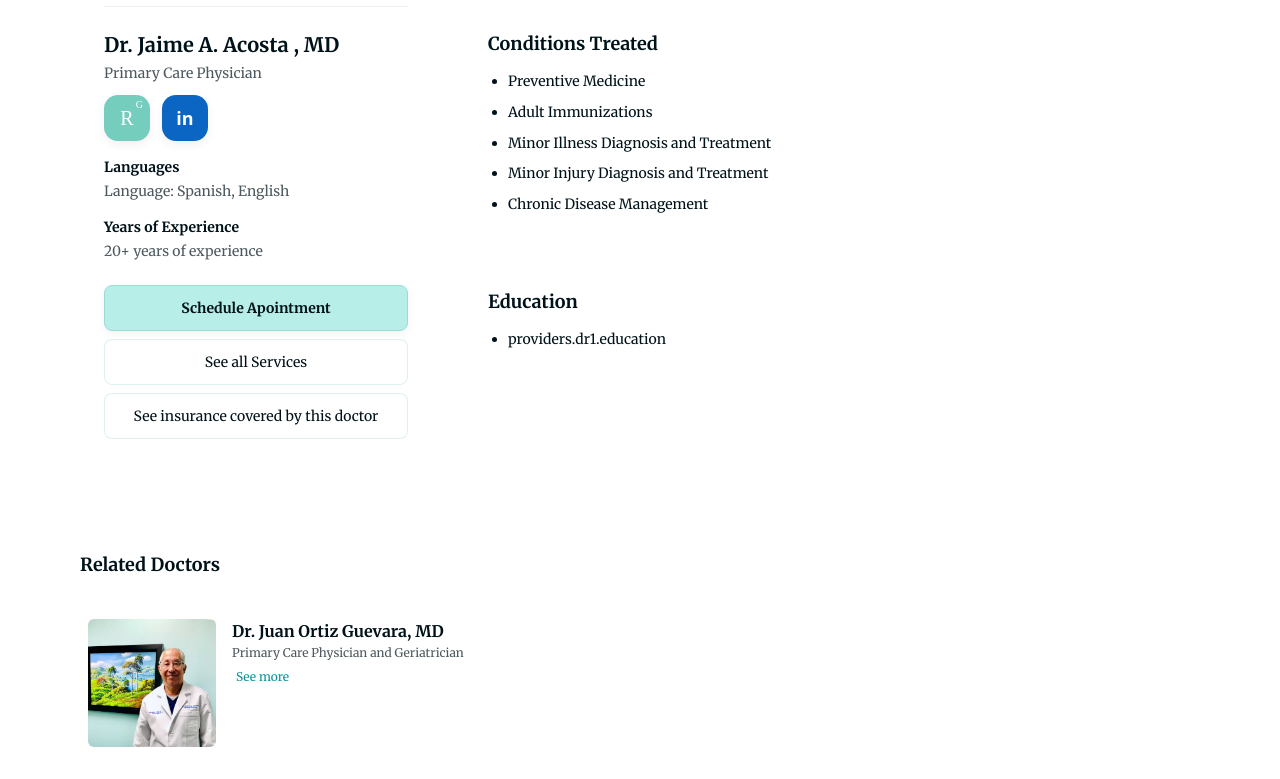
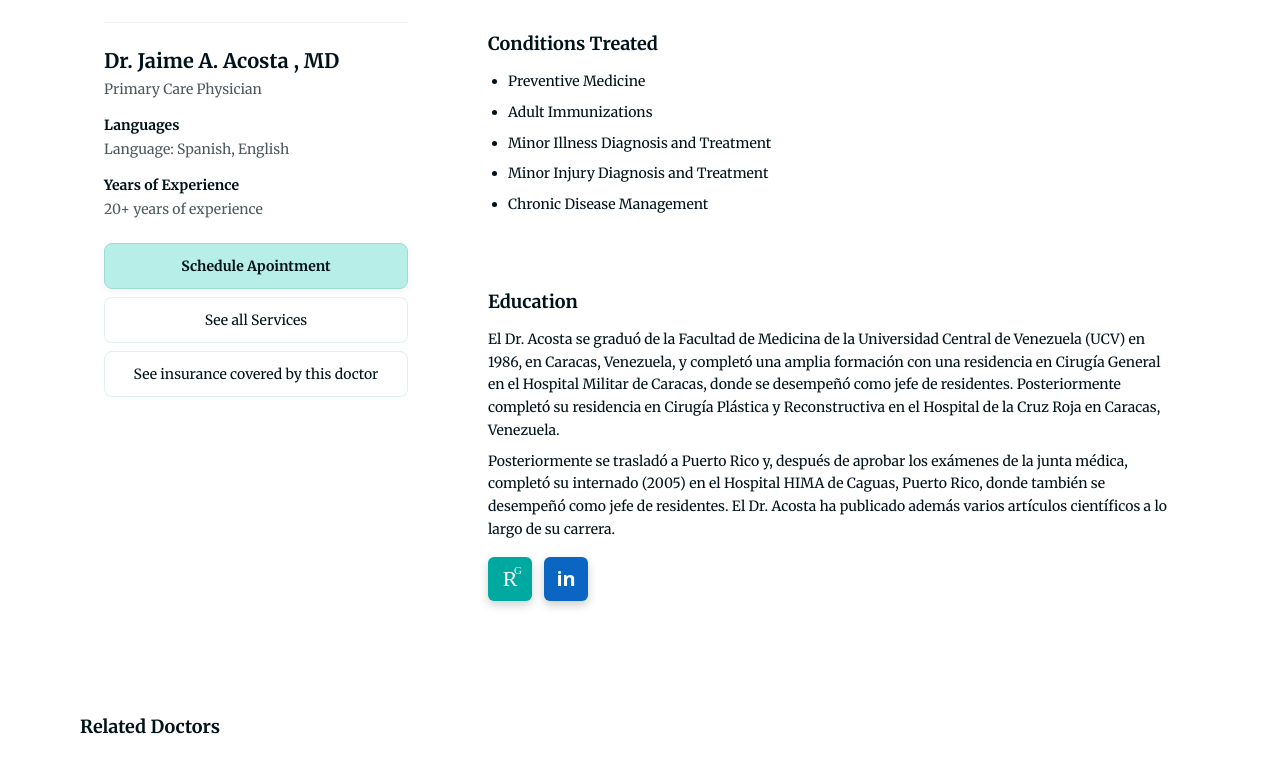
Before and after one commit to sipry/adult-clinic, a Next.js app: page /provider/dr-Jaime-Acosta in a window 1280 px wide. Shown: the part 434-1213 px from the top of the page. Built offline with nearby package versions, Linux system fonts and the light colour scheme; no server answers.

Commit message:
feat(provider): update education field to support string or array and enhance translation handling

```diff
--- a/src/app/provider/[id]/page.tsx
+++ b/src/app/provider/[id]/page.tsx
@@ -7,8 +7,6 @@ import { useProvidersData } from "../data";
 import { useTranslation } from "@/app/contexts/TranslationContext";
 import InsuranceDoctorModal from "../components/InsuranceDoctorModal";
 import { PALETTE, BRAND } from "@/app/ui/palette";
-import { Linkedin } from "lucide-react";
-
 
 /* ============ Subcomponentes ============ */
 const Section = ({
@@ -54,7 +52,7 @@ function RelatedDoctorItem({
   title: string;
   photo: string;
 }) {
-  const { t } = useTranslation();
+const { t } = useTranslation();
   return (
     <li className="flex items-start gap-4 py-4 bg-transparent">
       <img
@@ -197,99 +195,6 @@ export default function ProviderDetailPage() {
                 {p.title}
               </p>
 
-              {/* botones de RG y Linkedin */}
-
-              {isDrJaimeAcosta && (
-                <div>
-
-
-                  <div className="mt-3 flex gap-3">
-
-                    {/* ResearchGate */}
-                    <a
-                      href="https://www.researchgate.net/"
-                      target="_blank"
-                      rel="noopener noreferrer"
-                      aria-label="Ir a ResearchGate"
-                      className="inline-block"
-                    >
-                      <span
-                        className="inline-flex items-center justify-center transition-transform duration-150 hover:scale-[1.04]"
-                        style={{
-                          width: "46px",
-                          height: "46px",
-                          borderRadius: "14px",
-                          backgroundColor: "#74CDBD",
-                          boxShadow: "0 4px 10px rgba(0,0,0,0.06)",
-                          position: "relative",
-                        }}
-                      >
-                        {/* R grande */}
-                        <span
-                          style={{
-                            color: "#FFFFFF",
-                            fontFamily: "serif",
-                            fontSize: "20px",
-                            lineHeight: 1,
-                            fontWeight: 500,
-                          }}
-                        >
-                          R
-                        </span>
-                        {/* G chiquita */}
-                        <span
-                          style={{
-                            position: "absolute",
-                            top: "5px",
-                            right: "7px",
-                            color: "#FFFFFF",
-                            fontFamily: "serif",
-                            fontSize: "10px",
-                            lineHeight: 1,
-                            fontWeight: 500,
-                          }}
-                        >
-                          G
-                        </span>
-                      </span>
-                    </a>
-
-                    {/* LinkedIn */}
-                    <a
-                      href="https://www.linkedin.com/"
-                      target="_blank"
-                      rel="noopener noreferrer"
-                      aria-label="Ir a LinkedIn"
-                      className="inline-block"
-                    >
-                      <span
-                        className="inline-flex items-center justify-center transition-transform duration-150 hover:scale-[1.04]"
-                        style={{
-                          width: "46px",
-                          height: "46px",
-                          borderRadius: "14px",
-                          backgroundColor: "#0A66C2",
-                          boxShadow: "0 4px 10px rgba(0,0,0,0.06)",
-                        }}
-                      >
-                        <span
-                          style={{
-                            color: "#FFFFFF",
-                            fontWeight: 700,
-                            fontSize: "18px",
-                            lineHeight: 1,
-                            fontFamily:
-                              "system-ui, -apple-system, BlinkMacSystemFont, 'Segoe UI', sans-serif",
-                          }}
-                        >
-                          in
-                        </span>
-                      </span>
-                    </a>
-                  </div>
-                </div>
-              )}
-
               {/* info extra */}
               {p.languages && (
                 <div className="mt-4">
@@ -356,12 +261,8 @@ export default function ProviderDetailPage() {
                   {t("provider.see.insurance")}
                 </button>
               </div>
-
-
             </div>
           </aside>
-
-
 
           {/* Contenido principal */}
           <main className="lg:col-span-8">
@@ -385,11 +286,103 @@ export default function ProviderDetailPage() {
                 </div>
               )}
 
-              {educationList.length > 0 && (
-                <Section title="Education">
-                  <Bullet items={educationList} />
-                </Section>
-              )}
+          {educationList.length > 0 && (
+  <Section title="Education">
+    <div className="mt-2 space-y-2" style={{ color: BRAND.text }}>
+      {educationList.map((item, i) => (
+        <p key={i} className="text-sm leading-relaxed">
+          {item}
+        </p>
+      ))}
+    </div>
+
+    {isDrJaimeAcosta && (
+      <div className="mt-4 flex gap-3">
+{/* ResearchGate - cuadrado blanco con R y G en turquesa */}
+                      <a
+                        href="https://www.researchgate.net/"
+                        target="_blank"
+                        rel="noopener noreferrer"
+                        aria-label="Ir a ResearchGate"
+                        className="inline-block"
+                      >
+                        <span
+                          className="inline-flex items-center justify-center transition-transform duration-150 hover:scale-[1.05]"
+                          style={{
+                            width: 44,
+                            height: 44,
+                            borderRadius: 6,
+                            backgroundColor: "#00A9A0",
+                            boxShadow: "0 4px 10px rgba(0,0,0,0.18)",
+                            position: "relative",
+                          }}
+                        >
+                          {/* R grande */}
+                          <span
+                            style={{
+                              color: "#FFFFFF",
+                              fontFamily: "'Times New Roman', serif",
+                              fontSize: 22,
+                              lineHeight: 1,
+                              fontWeight: 500,
+                            }}
+                          >
+                            R
+                          </span>
+                          {/* G chiquita arriba a la derecha */}
+                          <span
+                            style={{
+                              position: "absolute",
+                              top: 8,
+                              right: 10,
+                              color: "#FFFFFF",
+                              fontFamily: "'Times New Roman', serif",
+                              fontSize: 11,
+                              lineHeight: 1,
+                              fontWeight: 500,
+                            }}
+                          >
+                            G
+                          </span>
+                        </span>
+                      </a>
+
+                      {/* LinkedIn - cuadrado azul con "in" blanco */}
+                      <a
+                        href="https://www.linkedin.com/"
+                        target="_blank"
+                        rel="noopener noreferrer"
+                        aria-label="Ir a LinkedIn"
+                        className="inline-block"
+                      >
+                        <span
+                          className="inline-flex items-center justify-center transition-transform duration-150 hover:scale-[1.05]"
+                          style={{
+                            width: 44,
+                            height: 44,
+                            borderRadius: 6,
+                            backgroundColor: "#0A66C2",
+                            boxShadow: "0 4px 10px rgba(0,0,0,0.2)",
+                          }}
+                        >
+                          <span
+                            style={{
+                              color: "#FFFFFF",
+                              fontWeight: 700,
+                              fontSize: 20,
+                              lineHeight: 1,
+                              fontFamily:
+                                "system-ui, -apple-system, BlinkMacSystemFont, 'Segoe UI', sans-serif",
+                              textTransform: "lowercase",
+                            }}
+                          >
+                            in
+                          </span>
+                        </span>
+                      </a>      </div>
+    )}
+  </Section>
+)}
 
             </div>
           </main>
--- a/src/app/provider/data.ts
+++ b/src/app/provider/data.ts
@@ -7,23 +7,28 @@ export interface ProviderItem {
   name: string;
   title: string;
   image: { src: string } | string;
-  education: string[];
+  // 👇 CAMBIO: ahora puede ser texto o array de textos
+  education: string | string[];
   residency: string;
   experience: string;
   languages: string;
   bio: string;
-  bio2?: string; // <— opcional TODO
+  bio2?: string; // <— opcional
   conditions?: string[];
   researchGate?: string;
   linkedIn?: string;
-
 }
 
 /**
  * Genera los datos de proveedores traducidos usando el hook de traducción.
  */
 export const useProvidersData = () => {
-  const { t } = useTranslation();
+  // 👇 CAMBIO: extraemos también tArray del contexto
+  const { t, tArray } = useTranslation() as {
+    t: (key: string) => string;
+    tFormat: (key: string, params: Record<string, string | number>) => string;
+    tArray: <T = unknown>(key: string) => T[];
+  };
 
   const providers: ProviderItem[] = [
     {
@@ -31,21 +36,24 @@ export const useProvidersData = () => {
       name: "Dr. Jaime A. Acosta , MD",
       title: t("providers.dr1.title"),
       image: doctorAvatar,
-      education: [t("providers.dr1.education")],
+      // 👇 AQUÍ LA CLAVE: usamos tArray para leer el array de la traducción
+      // 'providers.dr1.education': [ '...', '...' ]
+      education: tArray<string>("providers.dr1.education"),
       residency: "",
       experience: t("providers.dr1.experience"),
       languages: t("providers.dr1.languages"),
       bio: t("provider.bio.dr1"),
       bio2: t("provider.bio.dr1.text2"),
-      researchGate: '#',
-      linkedIn: '#',
+      researchGate: "#",
+      linkedIn: "#",
     },
     {
       id: "dr-Juan-Ortiz",
       name: "Dr. Juan Ortiz Guevara, MD",
       title: t("providers.dr2.title"),
       image: maleAvatar,
-      education: [t("providers.dr2.education")],
+      // aquí sigue siendo un string normal
+      education: t("providers.dr2.education"),
       residency: "Jersey Shore Medical Center, Neptune City, NJ",
       experience: t("providers.dr2.experience"),
       languages: t("providers.dr2.languages"),
```
